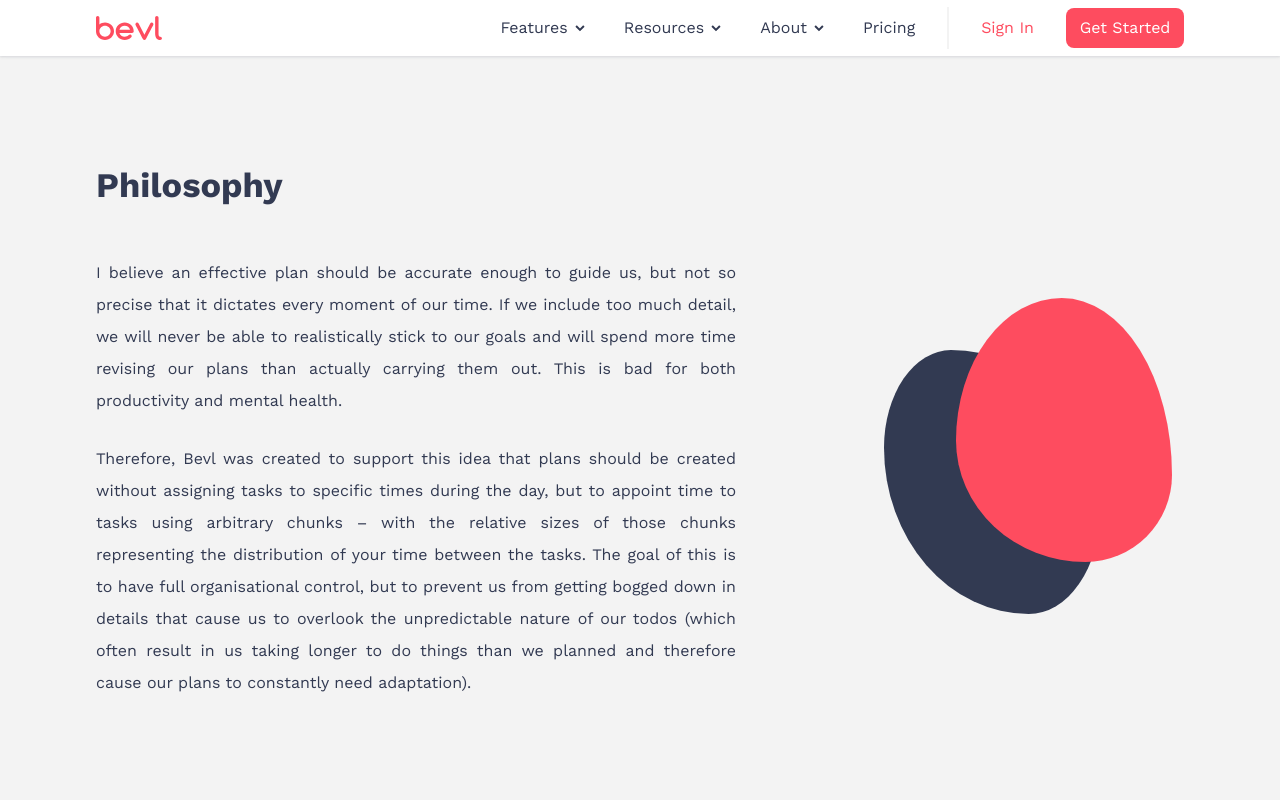
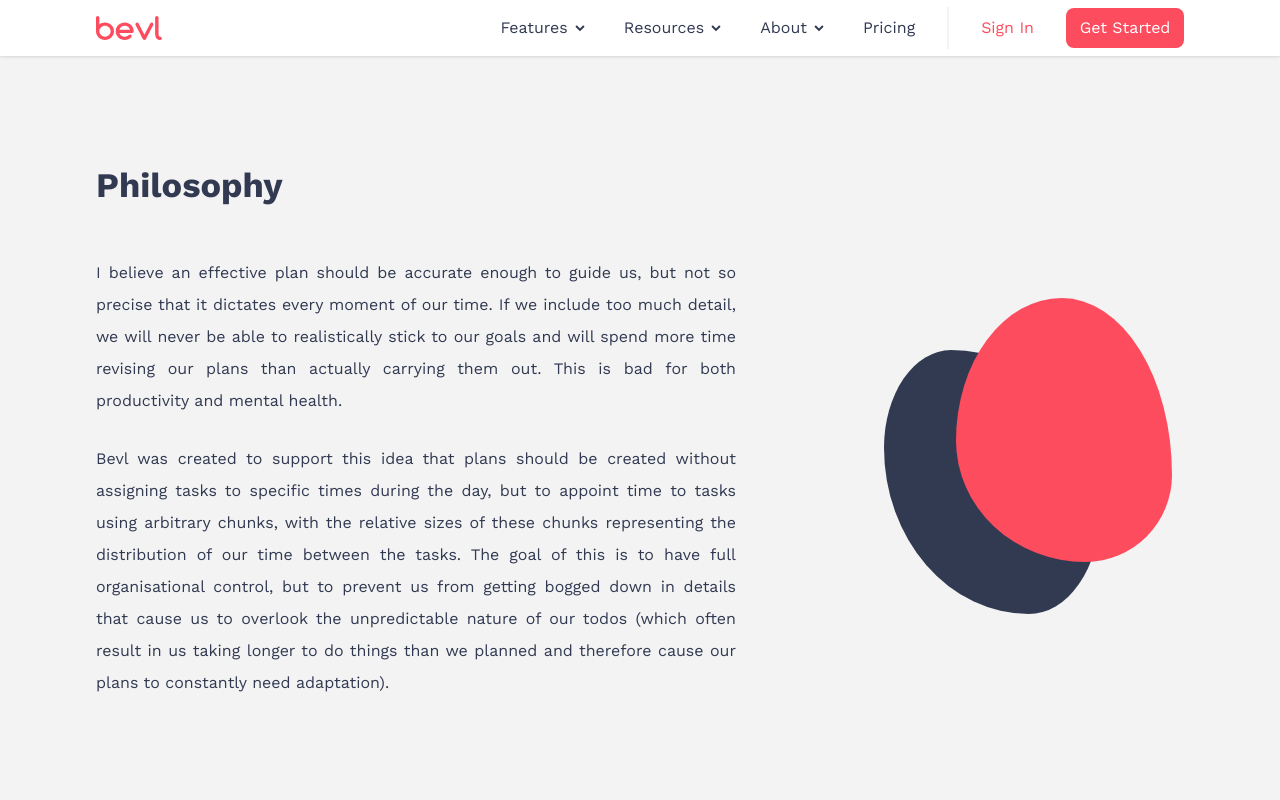
Before and after one commit to dan-smith-tech/bevl-website, a Next.js app: page /philosophy in a window 1280 px wide. Shown: the top 800 px of the page. Built offline with nearby package versions, Linux system fonts and the light colour scheme.

Commit message:
Amend content

```diff
--- a/pages/philosophy.js
+++ b/pages/philosophy.js
@@ -21,13 +21,13 @@ function Philosophy() {
 							carrying them out. This is bad for both productivity and mental health.
 						</p>
 						<p>
-							Therefore, Bevl was created to support this idea that plans should be created without
-							assigning tasks to specific times during the day, but to appoint time to tasks using arbitrary
-							chunks – with the relative sizes of those chunks representing the distribution of your time
-							between the tasks. The goal of this is to have full organisational control, but to prevent us
-							from getting bogged down in details that cause us to overlook the unpredictable nature of our
-							todos (which often result in us taking longer to do things than we planned and therefore cause
-							our plans to constantly need adaptation).
+							Bevl was created to support this idea that plans should be created without assigning tasks to
+							specific times during the day, but to appoint time to tasks using arbitrary chunks, with the
+							relative sizes of these chunks representing the distribution of our time between the tasks.
+							The goal of this is to have full organisational control, but to prevent us from getting bogged
+							down in details that cause us to overlook the unpredictable nature of our todos (which often
+							result in us taking longer to do things than we planned and therefore cause our plans to
+							constantly need adaptation).
 						</p>
 					</div>
 					<div className={aboutStyles["content-graphic"]}>
```
Also changed, not shown: pages/story.js (+8 -7 lines).
